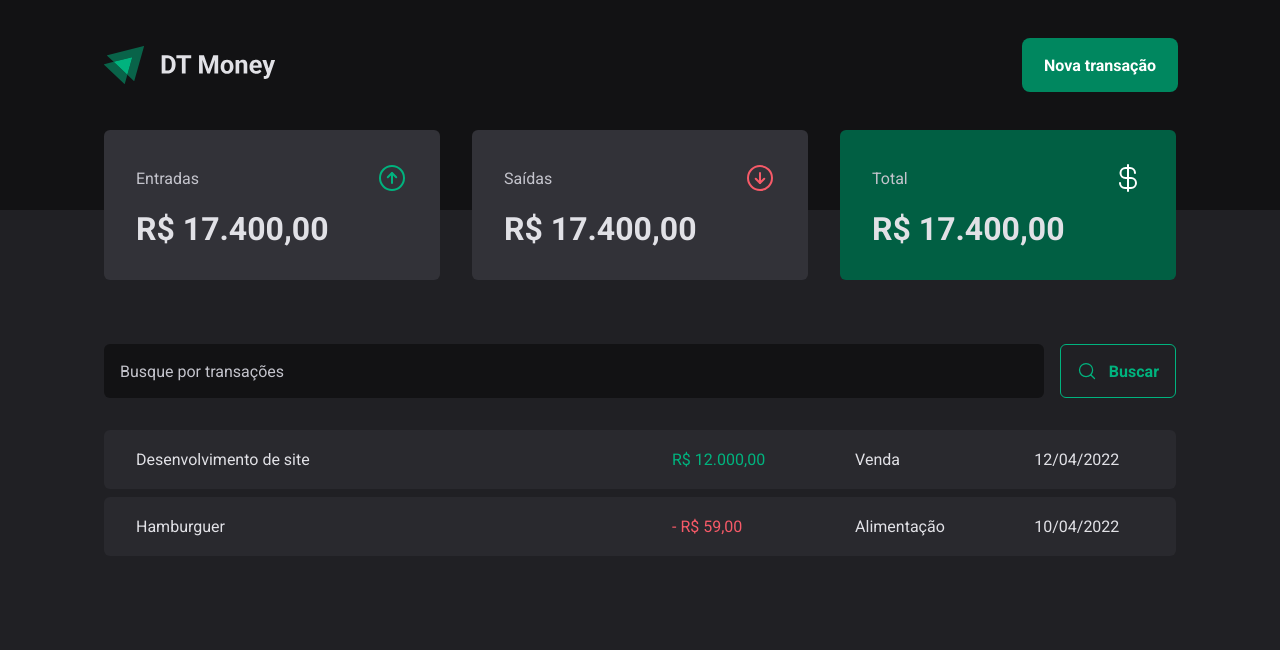
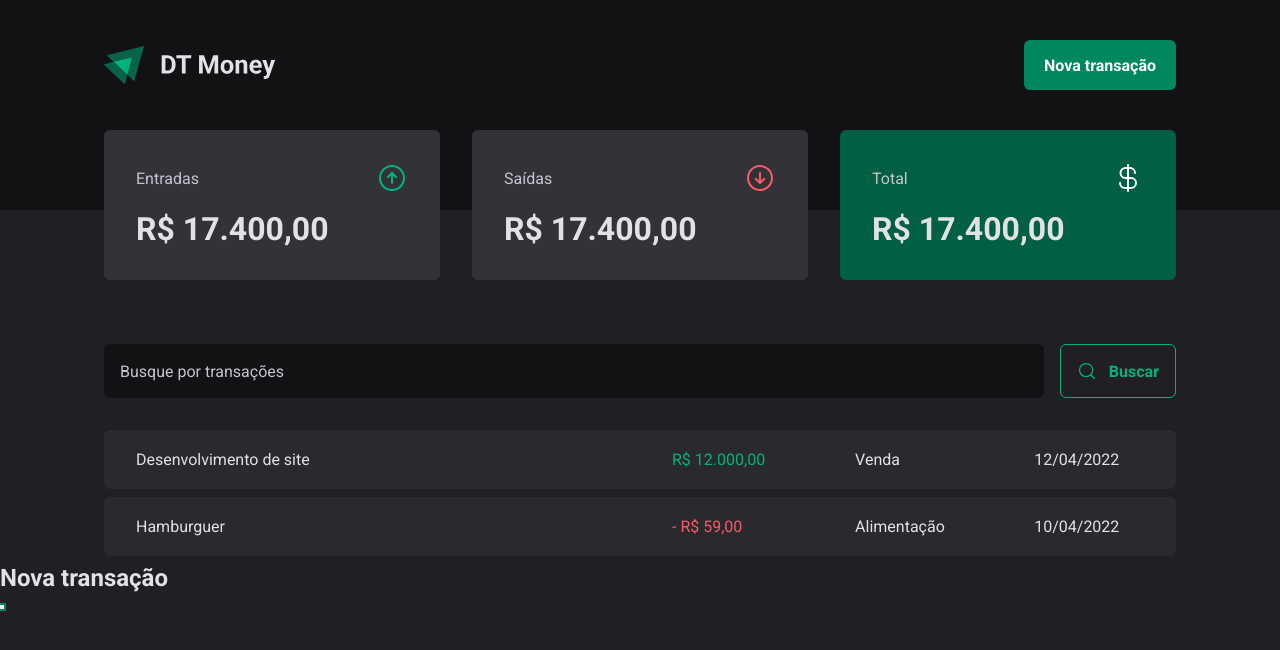
Before and after one commit to leolive1506/dt-money-2022, a React (Vite) app: page / in a window 1280 px wide. Both pictures are taken after a click on the button "Nova transação". Shown: the top 650 px of the page. Built offline with nearby package versions, Linux system fonts and the light colour scheme.

Commit message:
use radix ui

```diff
--- a/package.json
+++ b/package.json
@@ -9,6 +9,7 @@
     "preview": "vite preview"
   },
   "dependencies": {
+    "@radix-ui/react-dialog": "^1.0.2",
     "phosphor-react": "^1.4.1",
     "react": "^18.2.0",
     "react-dom": "^18.2.0",
--- a/src/components/Header/index.tsx
+++ b/src/components/Header/index.tsx
@@ -1,12 +1,28 @@
 import { HeaderContainer, HeaderContent, NewTransactionButton } from "./styles";
 import logoImg from '../../assets/logo.svg';
+import * as Dialog from "@radix-ui/react-dialog";
 
 export function Header() {
   return (
     <HeaderContainer>
       <HeaderContent>
         <img src={logoImg} alt="" />
-        <NewTransactionButton>Nova transação</NewTransactionButton>
+
+        <Dialog.Root>
+          <Dialog.Trigger asChild>
+            <NewTransactionButton>
+              Nova transação
+            </NewTransactionButton>
+          </Dialog.Trigger>
+          <Dialog.Portal>
+            <Dialog.Overlay>
+              <Dialog.Content>
+                <Dialog.Title>Nova transação</Dialog.Title>
+                <Dialog.Close />
+              </Dialog.Content>
+            </Dialog.Overlay>
+          </Dialog.Portal>
+        </Dialog.Root>
       </HeaderContent>
     </HeaderContainer>
   )
```
Also changed, not shown: 2 other files (tests, documents, lock files or other folders).
